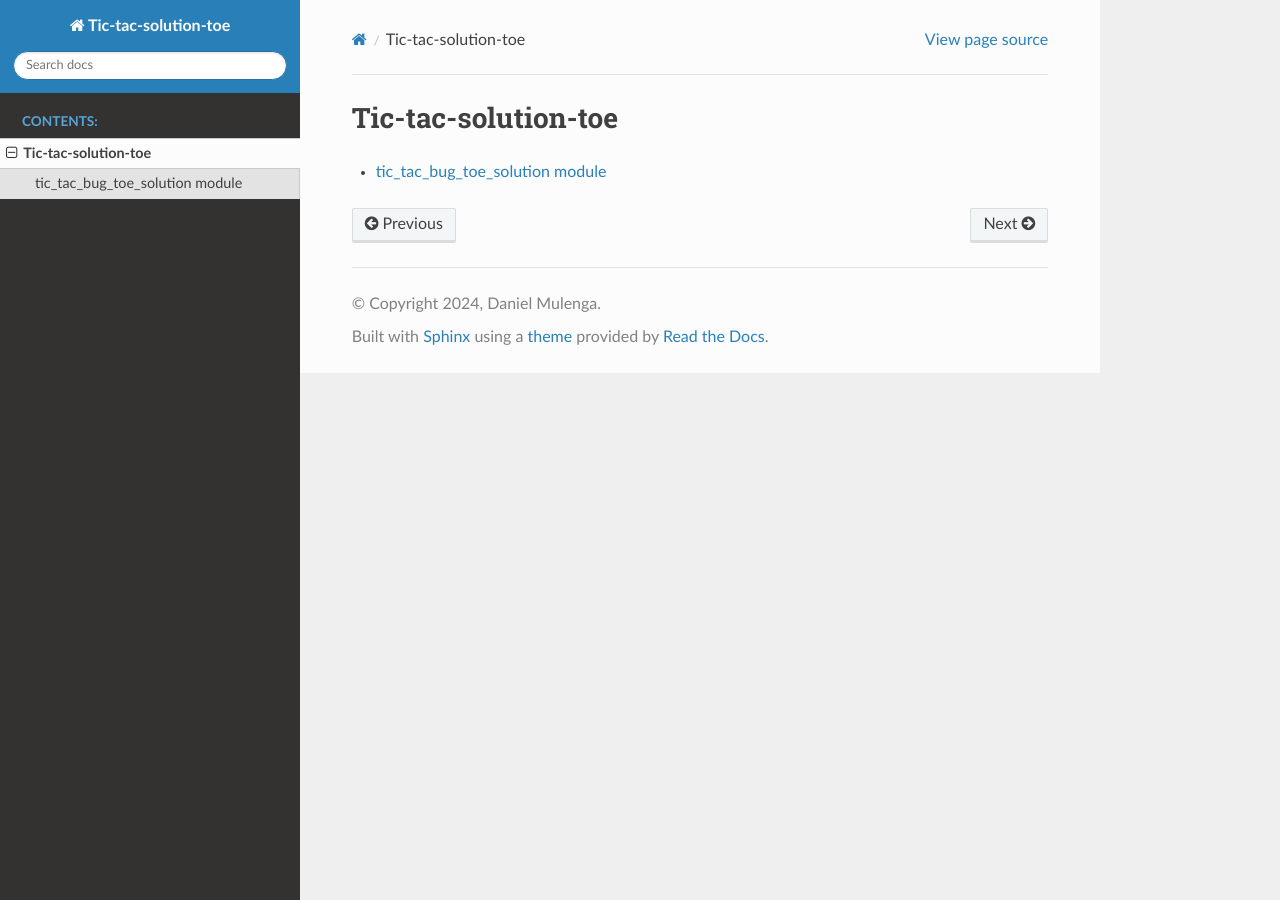
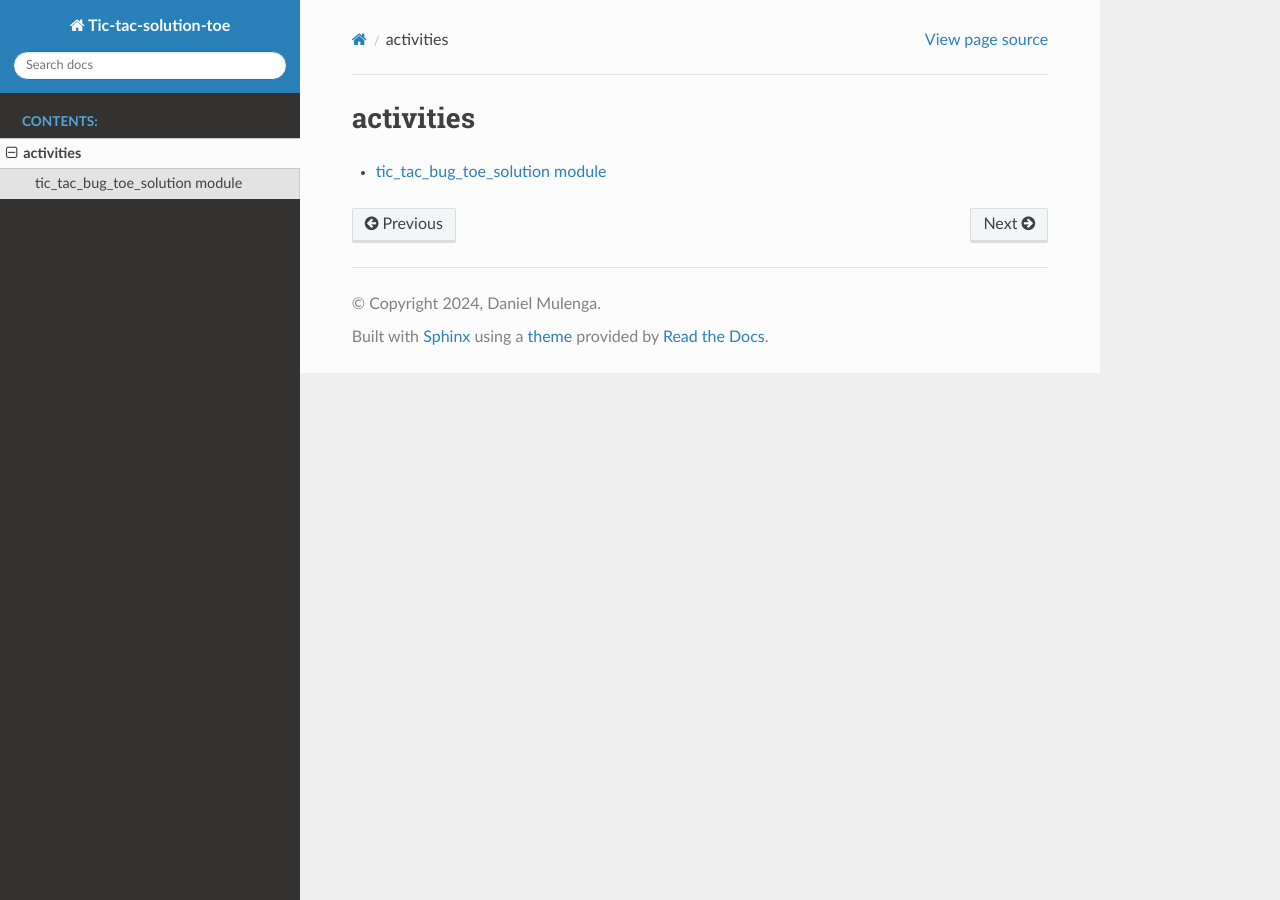
Before and after one commit to 20095356/Tic-tac-solution-toe, a Sphinx documentation site: the page built from docs/modules.rst, in a window 1280 px wide. Built offline with Sphinx 7.4.7 and the Read the Docs theme 2.0.0, drawn with Linux system fonts in a browser that asks for light colours.

```diff
--- a/docs/modules.rst
+++ b/docs/modules.rst
@@ -1,4 +1,4 @@
-Tic-tac-solution-toe
+activities
 ====================
 
 .. toctree::
```
